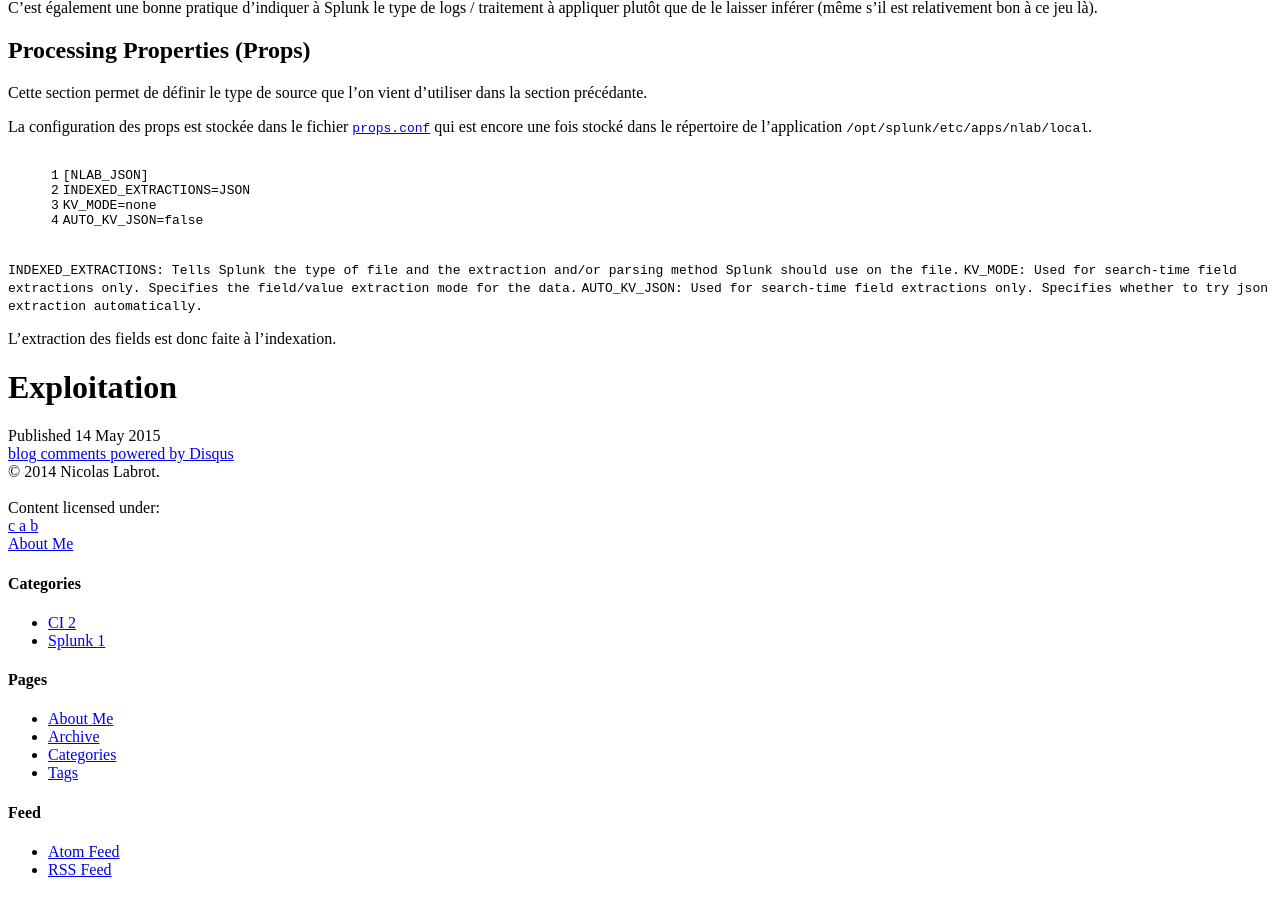
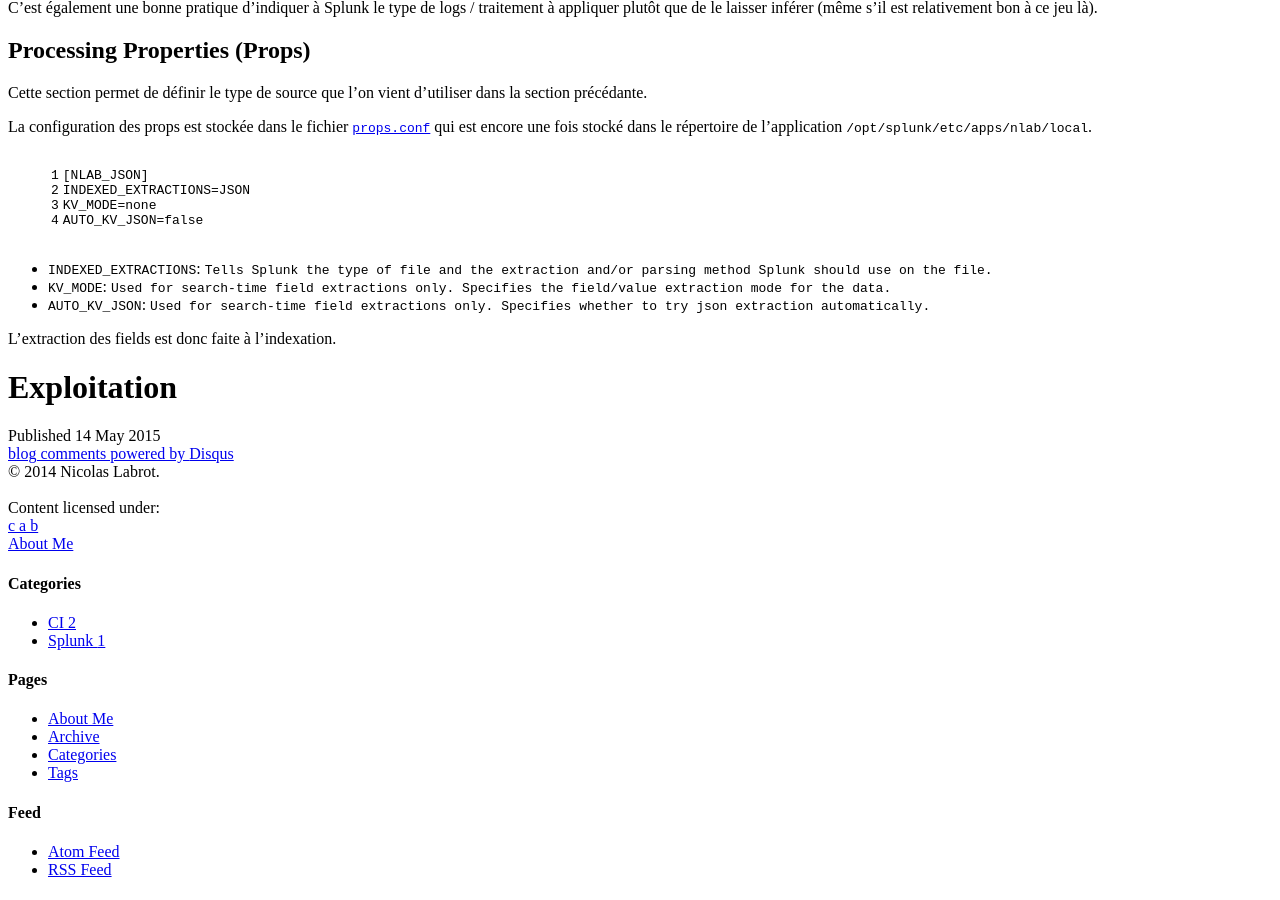
Before and after one commit to nithril/nithril.github.io, a Jekyll site: the page built from _posts/2015-05-26-operational-intelligence-splunk.markdown, in a window 1280 px wide and 900 px high, scrolled down 3507 px. Built offline with Jekyll 4.4.1, drawn with Linux system fonts in a browser that asks for light colours; nearby versions of some CDN libraries; library files that are not in the unit come from our copies; comment, search, counter and statistics services are not loaded.

```diff
--- a/_posts/2015-05-26-operational-intelligence-splunk.markdown
+++ b/_posts/2015-05-26-operational-intelligence-splunk.markdown
@@ -176,9 +176,9 @@ KV_MODE=none
 AUTO_KV_JSON=false
 {% endhighlight %}
 
-`INDEXED_EXTRACTIONS: Tells Splunk the type of file and the extraction and/or parsing method Splunk should use on the file.`
-`KV_MODE: Used for search-time field extractions only. Specifies the field/value extraction mode for the data.`
-`AUTO_KV_JSON: Used for search-time field extractions only. Specifies whether to try json extraction automatically.`
+* `INDEXED_EXTRACTIONS`: `Tells Splunk the type of file and the extraction and/or parsing method Splunk should use on the file.`
+* `KV_MODE`: `Used for search-time field extractions only. Specifies the field/value extraction mode for the data.`
+* `AUTO_KV_JSON`: `Used for search-time field extractions only. Specifies whether to try json extraction automatically.`
 
 L'extraction des fields est donc faite à l'indexation.
 
```
